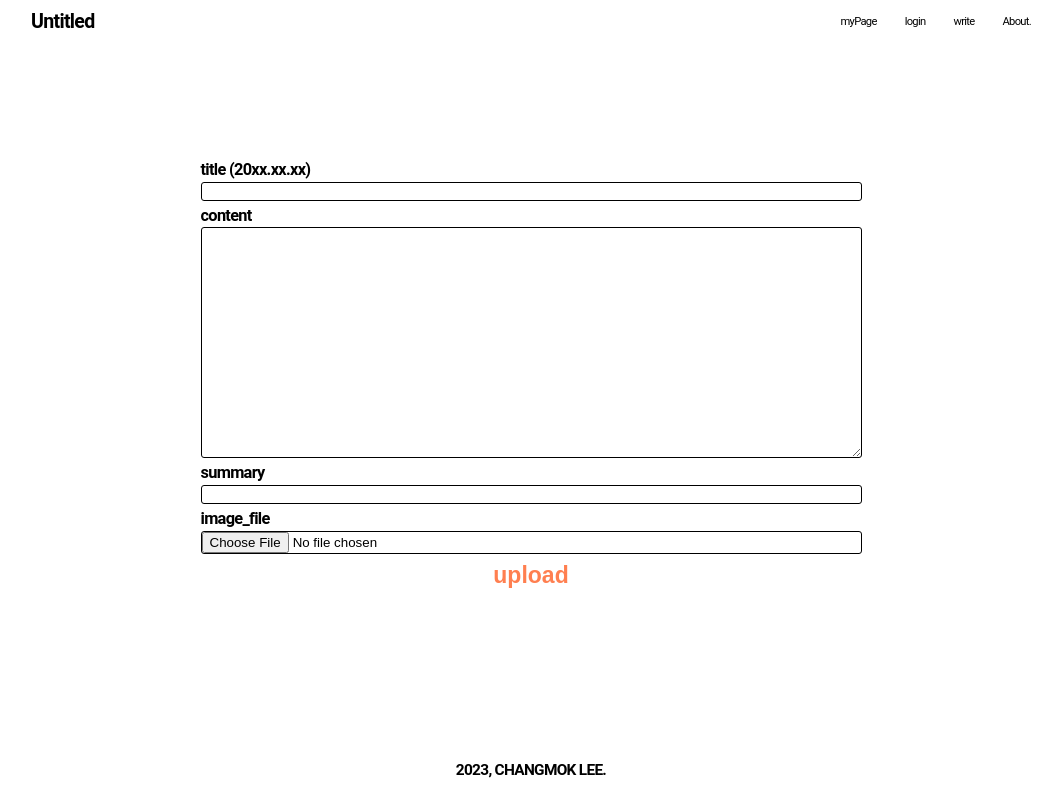
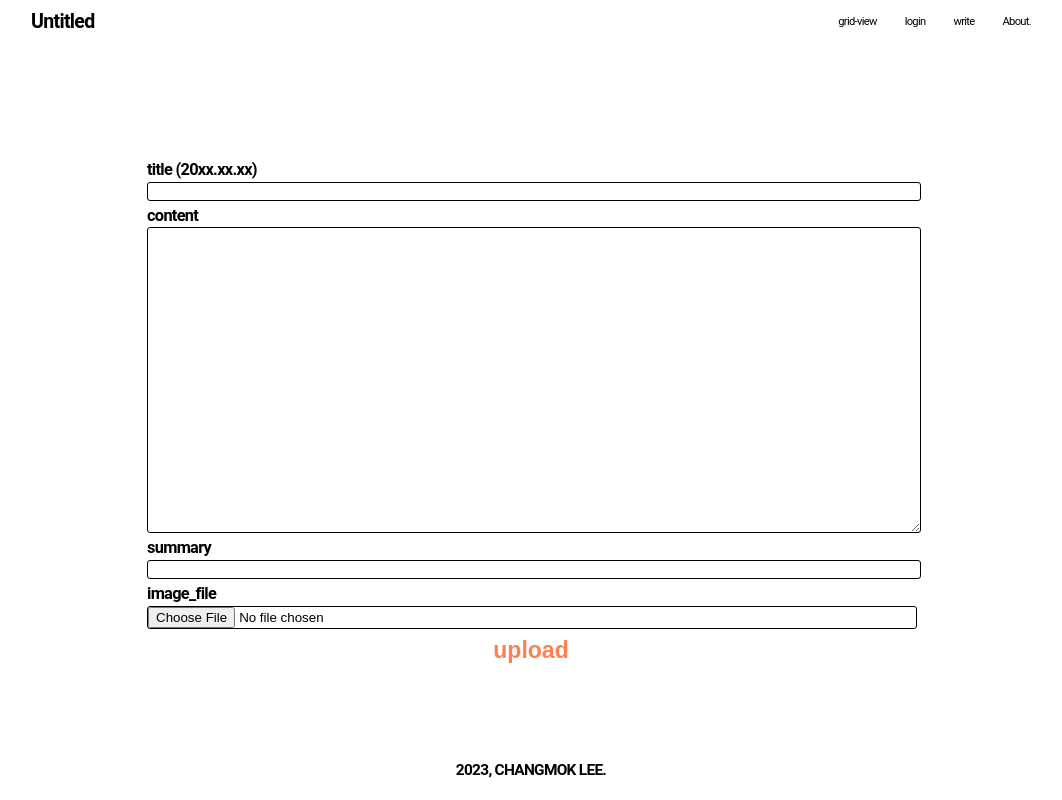
Before and after one commit to eelkom/The-Life-of-eelkom, a plain HTML site: page upload.html in a window 1280 px wide. Shown: the whole page, without its empty margins (109-1171 px from the left). Drawn offline with Linux system fonts and the light colour scheme.

Commit message:
2nd commit

```diff
--- a/css/main.css
+++ b/css/main.css
@@ -132,11 +132,18 @@ a {
     justify-content: center;
     flex-direction: column;
     max-width: 1000px;
+    width: 60%;
+}
+
+textarea {
+    width: 100%;
+    height: 300px;
 }
 
 input,
 textarea,
 button {
+    width: 100%;
     border-radius: 3px;
     border: 1.5px solid;
     margin-bottom: 5px;
@@ -176,6 +183,7 @@ button {
     padding-bottom: 20px;
     max-width: 700px;
 }
+
 .post-container button {
     margin-left: 900px;
     font-size: smaller;
@@ -231,26 +239,30 @@ button {
     /* 모바일 기기에서 가로 스크롤 방지 */
     overflow-x: hidden;
 }
+
 /* scroll bar */
 .coverflow-container::-webkit-scrollbar {
     width: 10px;
 }
+
 .coverflow-container::-webkit-scrollbar-thumb {
     background-color: #2f3542;
     border-radius: 10px;
     background-clip: padding-box;
     border: 5px solid transparent;
 }
+
 .coverflow-container::-webkit-scrollbar-track {
     background-color: grey;
     border-radius: 5px;
     box-shadow: inset 0px 0px 5px white;
 }
+
 /* scroll bar */
 
 .coverflow-container .content a {
     font-size: 18px;
-    font-weight:600;
+    font-weight: 600;
     font-style: italic;
 }
 
@@ -283,7 +295,8 @@ button {
 
 .author {
     display: inline-block;
-    padding-left: 100px; /* 적절한 값으로 조절하세요 */
+    padding-left: 100px;
+    /* 적절한 값으로 조절하세요 */
 }
 
 /* -------------- mypage-container -------------- */
--- a/js/main.js
+++ b/js/main.js
@@ -14,16 +14,20 @@
         }
     }
 
-    window.onload = () => {
+    function setFooter() {
         // set footer
         const fullHeight = document.body.scrollHeight; // <body> 요소의 전체 높이를 반환
         // const offsetHeight = document.body.offsetHeight; // <body> 요소의 보여지는 영역의 높이를 반환
         const innerHeight = window.innerHeight;
         // console.log(innerHeight, fullHeight);
         const footer = document.querySelector('.footer');
-        if (innerHeight > fullHeight) {
+        if (innerHeight >= fullHeight) {
             footer.style.position = "fixed";
             footer.style.bottom = "0";
         }
+    }
+
+    window.onload = () => {
+        setFooter();
     };
 })();
--- a/upload.html
+++ b/upload.html
@@ -17,7 +17,7 @@
         <div class="nav-container">
             <div class="main-nav">
                 <a href="index.html" class="logo">Untitled</a>
-                <a href="myPage.html">myPage</a>
+                <a href="myPage.html">grid-view</a>
                 <a href="login.html">login</a>
                 <a href="upload.html">write</a>
                 <a href="about.html">About.</a>
@@ -29,7 +29,8 @@
                 <h3>title (20xx.xx.xx)</h3>
                 <input type="text" id="title" placeholder="">
                 <h3>content</h3>
-                <textarea name="content" id="content" cols="80" rows="15" placeholder=""></textarea>
+                <!-- <textarea name="content" id="content" cols="80" rows="15" placeholder=""></textarea> -->
+                <textarea name="content" id="content"></textarea>
                 <h3>summary</h3>
                 <input type="text" id="summary" placeholder="">
                 <h3>image_file</h3>
```
Also changed, not shown: about.html (+1 -1 lines), index.html (+1 -1 lines), js/makeContent.js (+4 -3 lines), login.html (+1 -1 lines), myPage.html (+1 -1 lines), post.html (+1 -1 lines).
